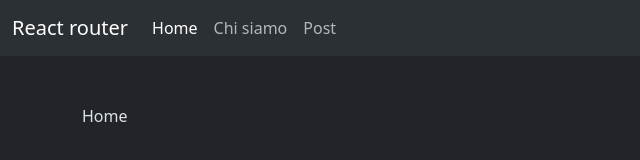
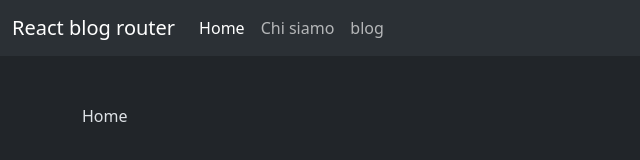
Before and after one commit to alessiotegoni/react-context-api, a React (Vite) app: page / in a window 1280 px wide. Shown: the top 160 px of the page, without its empty margins (0-640 px from the left). Built offline with nearby package versions, Linux system fonts and the light colour scheme.

Commit message:
add: blog page with fetched posst from api

```diff
--- a/package.json
+++ b/package.json
@@ -10,6 +10,7 @@
     "preview": "vite preview"
   },
   "dependencies": {
+    "axios": "^1.7.9",
     "bootstrap": "^5.3.3",
     "react": "^18.3.1",
     "react-dom": "^18.3.1",
--- a/src/App.jsx
+++ b/src/App.jsx
@@ -1,5 +1,5 @@
 import { Route, Routes } from "react-router-dom";
-import { About, Home, Layout, Posts } from "./components/_root/pages";
+import { About, Home, Layout, Blogs, Blog } from "./components/_root/pages";
 
 const App = () => (
   <Routes>
@@ -7,7 +7,10 @@ const App = () => (
       <Route element={<Layout />}>
         <Route index element={<Home />} />
         <Route path="about" element={<About />} />
-        <Route path="posts" element={<Posts />} />
+        <Route path="blog">
+          <Route index element={<Blogs />} />
+          <Route path=":id" element={<Blog />} />
+        </Route>
       </Route>
     </Route>
   </Routes>
--- /dev/null
+++ b/src/components/BlogPost.jsx
@@ -0,0 +1,18 @@
+import { useNavigate } from "react-router-dom";
+import { baseURL } from "../config/apiConfig";
+
+export default function BlogPost({ id, title, content, image, slug, tags }) {
+  const navigate = useNavigate();
+
+  return (
+    <div className="col-md-6 col-xl-4" onClick={() => navigate(id.toString())}>
+      <div className="card">
+        <img src={`${baseURL}/${image}`} className="card-img-top" alt={title} />
+        <div className="card-body">
+          <h5 className="card-title">{title}</h5>
+          <p className="card-text">{content}</p>
+        </div>
+      </div>
+    </div>
+  );
+}
--- a/src/components/_root/layouts/Layout.jsx
+++ b/src/components/_root/layouts/Layout.jsx
@@ -8,7 +8,7 @@ const Layout = () => {
         <nav className="navbar navbar-expand-lg bg-body-tertiary">
           <div className="container-fluid">
             <Link className="navbar-brand" to="/">
-              React router
+              React blog router
             </Link>
             <button
               className="navbar-toggler"
--- /dev/null
+++ b/src/components/_root/pages/Blog.jsx
@@ -0,0 +1,12 @@
+import { useParams } from "react-router-dom"
+
+export default function Blog() {
+    const { id } = useParams()
+
+    console.log(id);
+
+
+  return (
+    <div>Blog</div>
+  )
+}
--- /dev/null
+++ b/src/components/_root/pages/Blogs.jsx
@@ -0,0 +1,32 @@
+import { useEffect, useState } from "react";
+import { api } from "../../../config/apiConfig.js";
+import BlogPost from "../../BlogPost.jsx";
+
+const Blogs = () => {
+  const [blogPosts, setBlogPosts] = useState([]);
+
+  const getBlogsPosts = async () => {
+    try {
+      const { data } = await api.get("/posts");
+      setBlogPosts(data);
+    } catch (err) {
+      console.error(err);
+    }
+  };
+
+  useEffect(() => {
+    getBlogsPosts();
+  }, []);
+
+  return (
+    <>
+      <h1 className="mb-3">I nostri post</h1>
+      <div className="row g-2">
+        {blogPosts.map((post) => (
+          <BlogPost key={post.id} {...post} />
+        ))}
+      </div>
+    </>
+  );
+};
+export default Blogs;
--- a/src/components/_root/pages/Posts.jsx
+++ /dev/null
@@ -1,23 +0,0 @@
-import { posts } from "../../constants";
-
-const Posts = () => {
-  return (
-    <>
-      <h1 className="mb-3">I nostri post</h1>
-      <div className="row g-2">
-        {posts.map((post) => (
-          <div className="col-md-6 col-xl-4">
-            <div className="card">
-              <img src={post.image} className="card-img-top" alt={post.title} />
-              <div className="card-body">
-                <h5 className="card-title">{post.title}</h5>
-                <p className="card-text">{post.content}</p>
-              </div>
-            </div>
-          </div>
-        ))}
-      </div>
-    </>
-  );
-};
-export default Posts;
--- a/src/components/_root/pages/index.js
+++ b/src/components/_root/pages/index.js
@@ -1,4 +1,5 @@
 export { default as Layout } from "../layouts/Layout.jsx";
 export { default as Home } from "./Home";
 export { default as About } from "./About.jsx";
-export { default as Posts } from "./Posts.jsx";
+export { default as Blogs } from "./Blogs.jsx";
+export { default as Blog } from "./Blog.jsx";
--- a/src/components/constants/index.js
+++ b/src/components/constants/index.js
@@ -1,35 +1,5 @@
 export const navLinks = [
   { value: "/", label: "Home" },
   { value: "about", label: "Chi siamo" },
-  { value: "posts", label: "Post" },
+  { value: "blog", label: "blog" },
 ];
-
-export const posts = [
-  {
-    id: 1,
-    title: "Introduzione a JavaScript",
-    content: "JavaScript è un linguaggio di programmazione versatile.",
-    author: "Mario Rossi",
-    date: "2024-12-06",
-    image:
-      "https://bairesdev.mo.cloudinary.net/blog/2023/08/What-Is-JavaScript-Used-For.jpg?tx=w_1920,q_auto",
-  },
-  {
-    id: 2,
-    title: "Come utilizzare gli array",
-    content: "Gli array sono utili per memorizzare liste di dati.",
-    author: "Luca Verdi",
-    date: "2024-12-05",
-    image:
-      "https://miro.medium.com/v2/resize:fit:1400/1*1M6g_OHPVNkEeZSCHmUr-A.jpeg",
-  },
-  {
-    id: 3,
-    title: "Funzioni in JavaScript",
-    content: "Le funzioni sono blocchi di codice riutilizzabili.",
-    author: "Giulia Bianchi",
-    date: "2024-12-04",
-    image:
-      "https://coderpad.io/wp-content/uploads/2022/07/javascript-functions.png",
-  },
-];
--- /dev/null
+++ b/src/config/apiConfig.js
@@ -0,0 +1,5 @@
+import axios from "axios";
+
+export const baseURL = "http://localhost:3000";
+
+export const api = axios.create({ baseURL });
```
Also changed, not shown: 1 other file (tests, documents, lock files or other folders).
